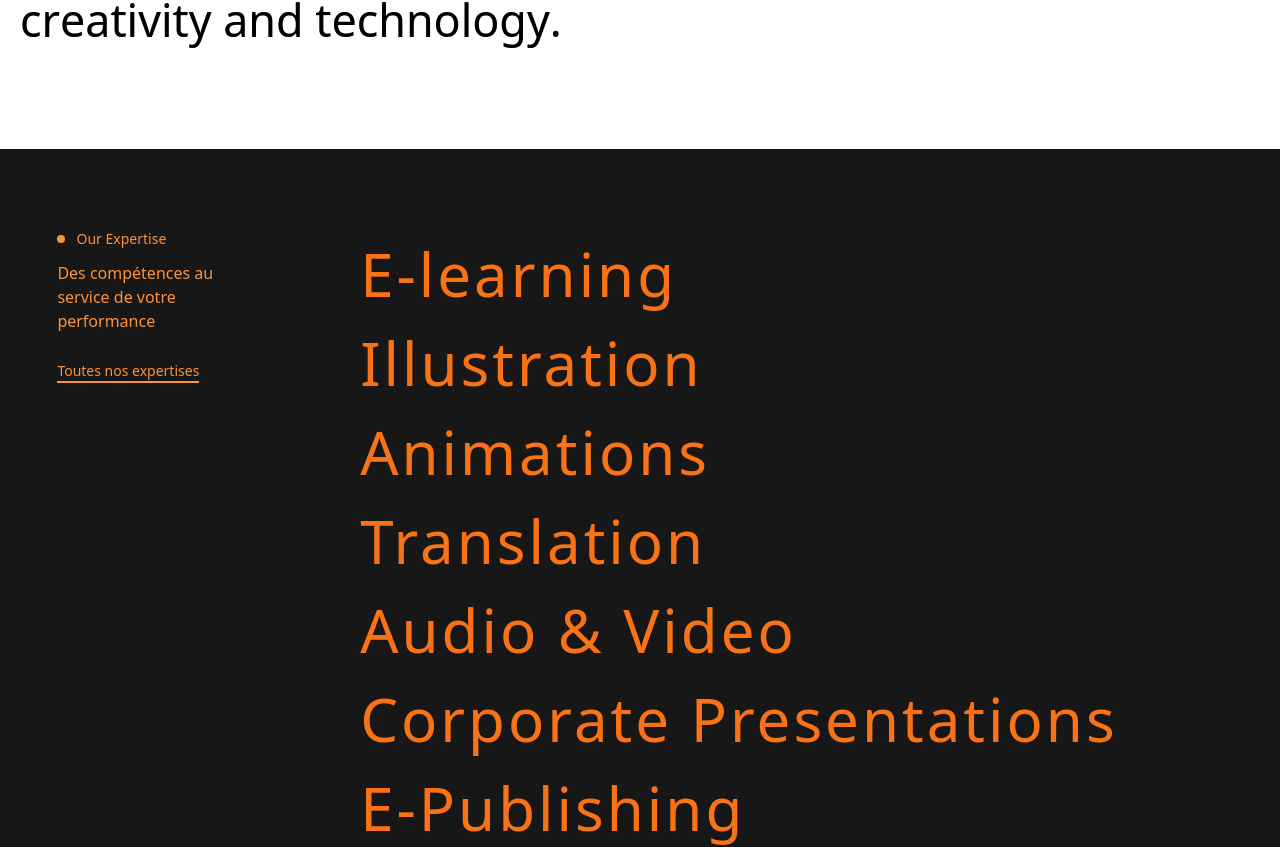
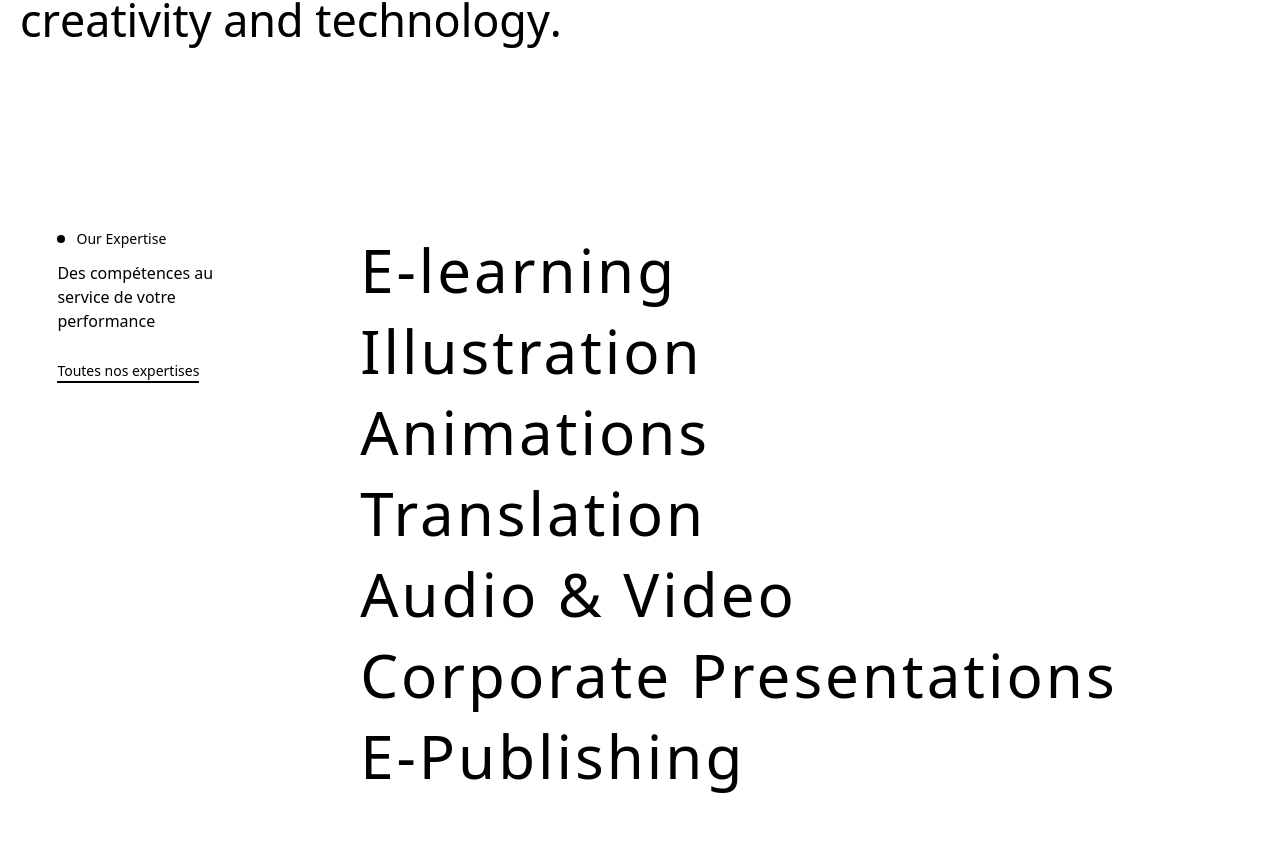
Before and after one commit to sah246ir/scroll-animated-landing-page, a React (Create React App) app: page / in a window 1280 px wide. Shown: the part 1967-2814 px from the top of the page. Built offline with nearby package versions, Linux system fonts and the light colour scheme.

Commit message:
style: font and colors

```diff
--- a/src/components/Expertise.tsx
+++ b/src/components/Expertise.tsx
@@ -6,7 +6,7 @@ interface PropTypes{
 }
 const Expertise = ({children}:PropTypes) => {
   return (
-    <SpecialHoverButton className=" !bg-transparent px-7 py-3 group-hover:opacity-35 hover:!opacity-100 text-orange-500 text-center sm:text-left flex justify-between items-center gap-3 group/btn">
+    <SpecialHoverButton className=" !bg-transparent px-7 py-2 group-hover:opacity-35 hover:!opacity-100 text-center sm:text-left flex justify-between items-center gap-3 group/btn">
        {children}
       <img src={gif} className='group-hover/btn:opacity-100 opacity-0 transition duration-500' width={65} alt=""  />
    </SpecialHoverButton>
--- a/src/section/ExpertiseSection.tsx
+++ b/src/section/ExpertiseSection.tsx
@@ -5,19 +5,19 @@ import Expertise from '../components/Expertise'
 
 const ExpertiseSection = () => {
     return (
-        <div style={{ backgroundColor: "#181717" }} className='py-20 px-5 flex flex-col sm:flex-row items-center sm:items-start gap-5 justify-around'>
+        <div className='py-20 px-5 flex flex-col sm:flex-row items-center sm:items-start gap-5 justify-around'>
             <div className='sm:sticky top-20'>
                 <div className="sticky top-10 max-w-[180px] flex flex-col gap-3">
-                    <SectionHeading bulletClassName='bg-orange-400' className='text-orange-400'>
+                    <SectionHeading className=''>
                          Our Expertise
                     </SectionHeading>
-                    <p className='text-orange-400'>Des compétences au service de votre performance</p>
-                    <div className='mt-4 font-light text-sm text-orange-400'>
+                    <p className=''>Des compétences au service de votre performance</p>
+                    <div className='mt-4 font-light text-sm '>
                         <Button>Toutes nos expertises</Button>
                     </div>
                 </div>
             </div>
-            <div className="text-6xl tracking-wider group flex flex-col gap-7 sm:gap-0 ">
+            <div className="text-6xl tracking-wider group flex flex-col ">
                 <Expertise>E-learning</Expertise>
                 <Expertise>Illustration</Expertise>
                 <Expertise>Animations</Expertise>
--- a/src/section/InsideSection.tsx
+++ b/src/section/InsideSection.tsx
@@ -38,7 +38,7 @@ const InsideSection = () => {
     const x = useTransform(scrollYProgress, [0, 1], [-200, 0]);
     const revx = useTransform(scrollYProgress, [0, 1], [0, -200]);
     return (
-        <section className='overflow-hidden min-h-[170vh] sticky top-0   '>
+        <section className='overflow-hidden min-h-[145vh] sticky top-0   '>
 
             <motion.div style={{x:x,rotate:"-4deg"}} className="absolute  text-gray-300  flex gap-8 -top-10 transition duration-150 pointer-events-none">
                 <h1 className='text-[10ch] whitespace-nowrap'><Star size={35} className='inline fill-gray-300'/> Inside Clekk </h1>
--- a/src/section/VideoScrollSection.tsx
+++ b/src/section/VideoScrollSection.tsx
@@ -46,7 +46,7 @@ const VideoScrollSection = () => {
   const height = useTransform(
     scrollYProgress,
     [0, 0.5, 1],
-    [window.screen.height-315, window.screen.height/2, minHeight],
+    [window.screen.height-225, window.screen.height/2, minHeight],
   );
 
   useMotionValueEvent(width, "change", (latest) => {
```
